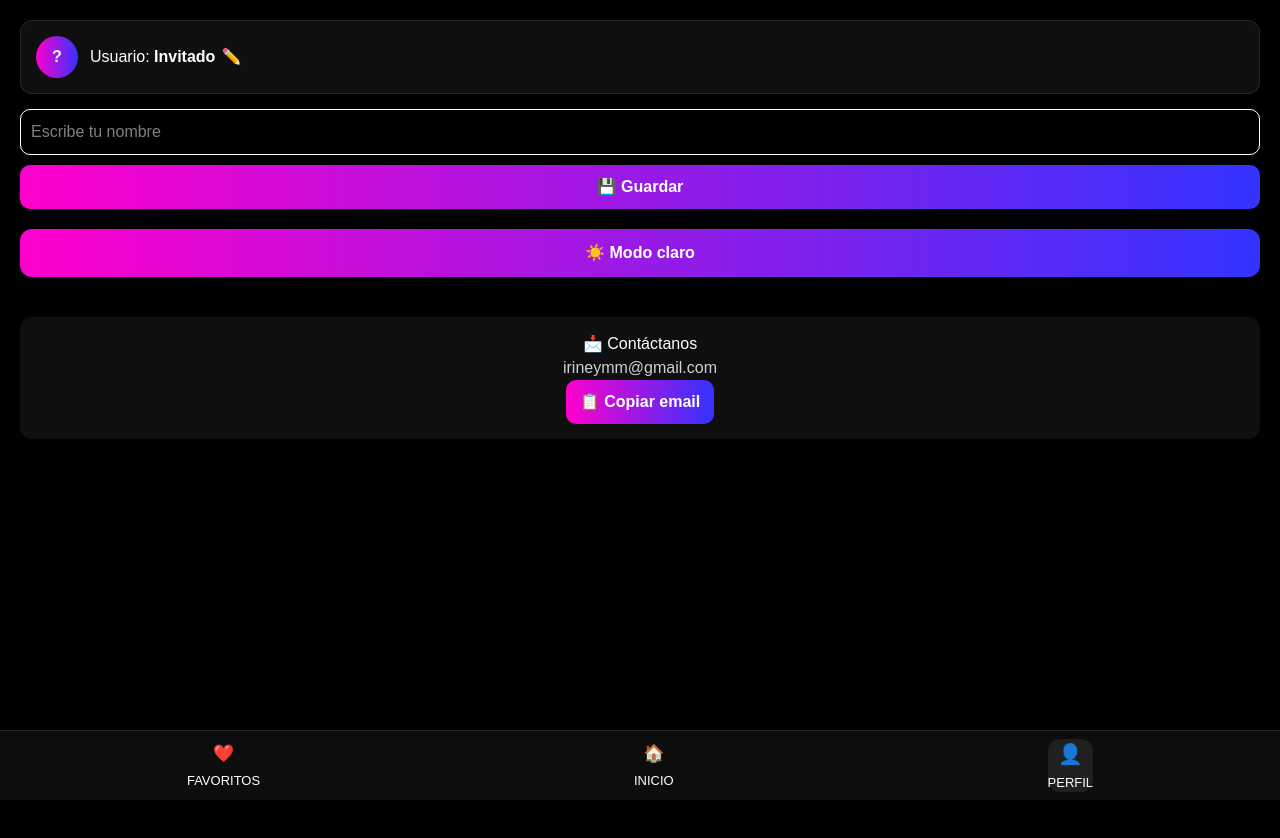
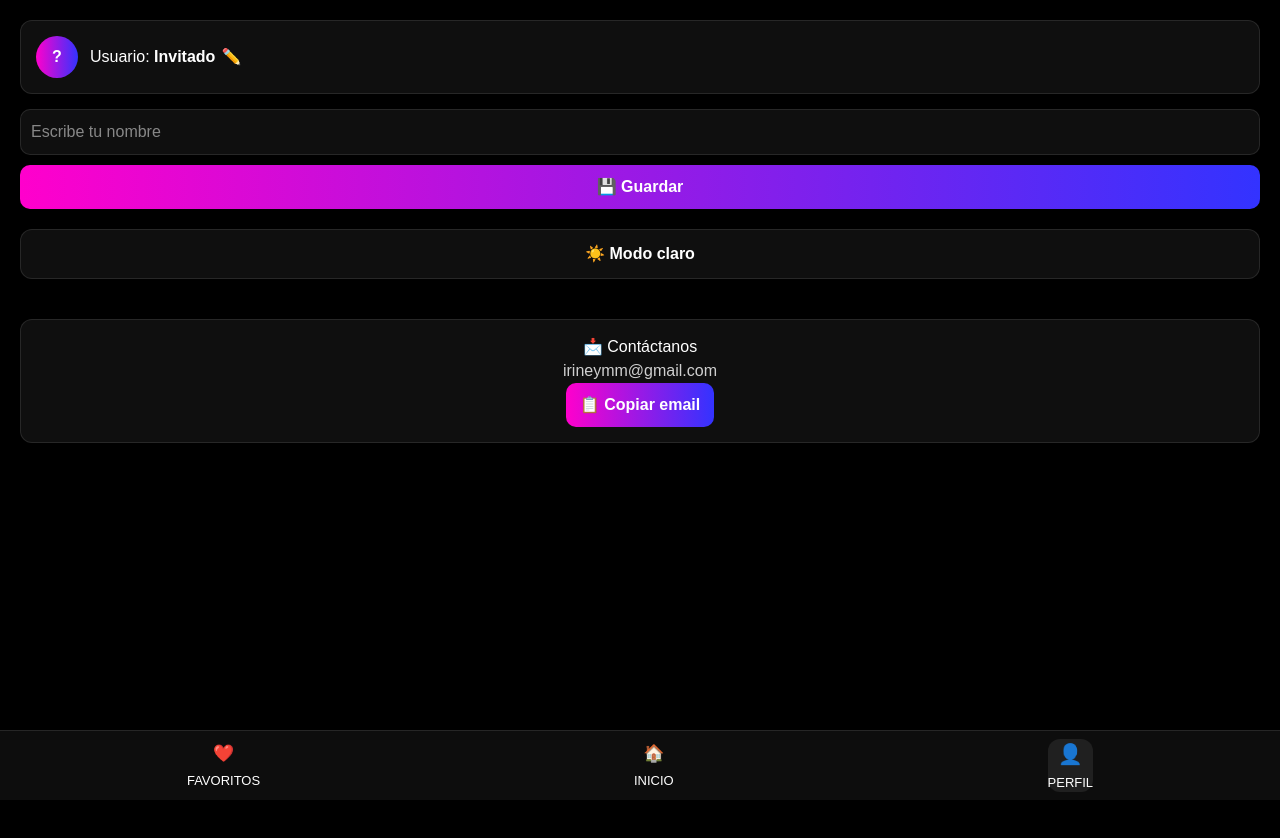
Before and after one commit to Iriney2310/worldapp, a Next.js app: page /perfil in a window 1280 px wide. Shown: the top 838 px of the page. Built offline with nearby package versions, Linux system fonts and the light colour scheme.

Commit message:
sneaker app update

```diff
--- a/app/favoritos/page.tsx
+++ b/app/favoritos/page.tsx
@@ -13,36 +13,23 @@ type Sneaker = {
 }
 
 export default function Favoritos() {
+  const [favorites, setFavorites] = useState<Sneaker[]>([])
   const [selected, setSelected] = useState<Sneaker | null>(null)
-  const [favorites, setFavorites] = useState<Sneaker[]>([])
   const router = useRouter()
 
-  // 🔄 Cargar favoritos al entrar + sincronizar
+  // cargar favoritos
   useEffect(() => {
     const loadFavorites = () => {
-      try {
       const data = localStorage.getItem("favorites")
-        if (data) {
-          setFavorites(JSON.parse(data))
-        } else {
-          setFavorites([])
-        }
-      } catch (e) {
-        setFavorites([])
-      }
+      setFavorites(data ? JSON.parse(data) : [])
     }
 
     loadFavorites()
-
-    // 🔥 sincronización entre pestañas
     window.addEventListener("storage", loadFavorites)
 
-    return () => {
-      window.removeEventListener("storage", loadFavorites)
-    }
+    return () => window.removeEventListener("storage", loadFavorites)
   }, [])
 
-  // ❌ quitar favorito
   const removeFavorite = (shoe: Sneaker) => {
     const updated = favorites.filter((item) => item.id !== shoe.id)
     setFavorites(updated)
@@ -52,7 +39,9 @@ export default function Favoritos() {
   return (
     <div
       style={{
-        color: "white",
+        color: "var(--text)",
+        background: "var(--bg)",
+        minHeight: "100vh",
         padding: 20,
         fontFamily: "sans-serif",
       }}
@@ -77,12 +66,13 @@ export default function Favoritos() {
               key={shoe.id}
               onClick={() => setSelected(shoe)}
               style={{
-                   background: "rgba(255,255,255,0.06)",
+                background: "var(--card)",
                 padding: 10,
                 borderRadius: 14,
-               border: "1px solid rgba(255,255,255,0.1)",
+                border: "1px solid var(--border)",
+                color: "var(--text)",
+                cursor: "pointer",
               }}
-
             >
               <img
                 src={shoe.image}
@@ -114,9 +104,9 @@ export default function Favoritos() {
                   width: "100%",
                   padding: 6,
                   borderRadius: 8,
-         border: "1px solid white",
-         background: "transparent",
-         color: "white",
+                  border: "1px solid var(--border)",
+                  background: "var(--card)",
+                  color: "var(--text)",
                   cursor: "pointer",
                 }}
               >
--- a/app/perfil/page.tsx
+++ b/app/perfil/page.tsx
@@ -34,8 +34,8 @@ export default function Perfil() {
   return (
     <div
       style={{
-        color: dark ? "white" : "black",
-        background: dark ? "#000" : "#f2f2f2",
+        color: "var(--text)",
+        background: "var(--bg)",
         minHeight: "100vh",
         padding: 20,
         fontFamily: "sans-serif",
@@ -49,8 +49,8 @@ export default function Perfil() {
         gap: 12,
         padding: 15,
         borderRadius: 12,
-        background: "rgba(255,255,255,0.06)",
-        border: "1px solid rgba(255,255,255,0.1)"
+        background: "var(--card)",
+        border: "1px solid var(--border)"
       }}>
         <div style={{
           width: 42,
@@ -60,7 +60,8 @@ export default function Perfil() {
           display: "flex",
           alignItems: "center",
           justifyContent: "center",
-          fontWeight: "bold"
+          fontWeight: "bold",
+          color: "white"
         }}>
           {avatarLetter}
         </div>
@@ -90,9 +91,9 @@ export default function Perfil() {
               width: "100%",
               padding: 10,
               borderRadius: 10,
-              border: "1px solid white",
-              background: "transparent",
-              color: dark ? "white" : "black",
+              border: "1px solid var(--border)",
+              background: "var(--card)",
+              color: "var(--text)",
               outline: "none"
             }}
           />
@@ -106,7 +107,8 @@ export default function Perfil() {
               borderRadius: 10,
               background: "linear-gradient(90deg,#ff00cc,#3333ff)",
               color: "white",
-              fontWeight: "bold"
+              fontWeight: "bold",
+              cursor: "pointer"
             }}
           >
             💾 Guardar
@@ -114,7 +116,7 @@ export default function Perfil() {
         </div>
       )}
 
-      {/* 🔥 SOLO UN BOTÓN DE TEMA (EL CORRECTO) */}
+      {/* BOTÓN TEMA */}
       <button
         onClick={toggleTheme}
         style={{
@@ -122,8 +124,9 @@ export default function Perfil() {
           width: "100%",
           padding: 12,
           borderRadius: 12,
-          background: "linear-gradient(90deg,#ff00cc,#3333ff)",
-          color: "white",
+          background: "var(--card)",
+          border: "1px solid var(--border)",
+          color: "var(--text)",
           fontWeight: "bold",
           cursor: "pointer"
         }}
@@ -136,8 +139,10 @@ export default function Perfil() {
         marginTop: 40,
         padding: 15,
         borderRadius: 12,
-        background: "rgba(255,255,255,0.06)",
-        textAlign: "center"
+        background: "var(--card)",
+        border: "1px solid var(--border)",
+        textAlign: "center",
+        color: "var(--text)"
       }}>
         <h3>📩 Contáctanos</h3>
 
```
Lines whose indentation alone changed are shown as unchanged.
